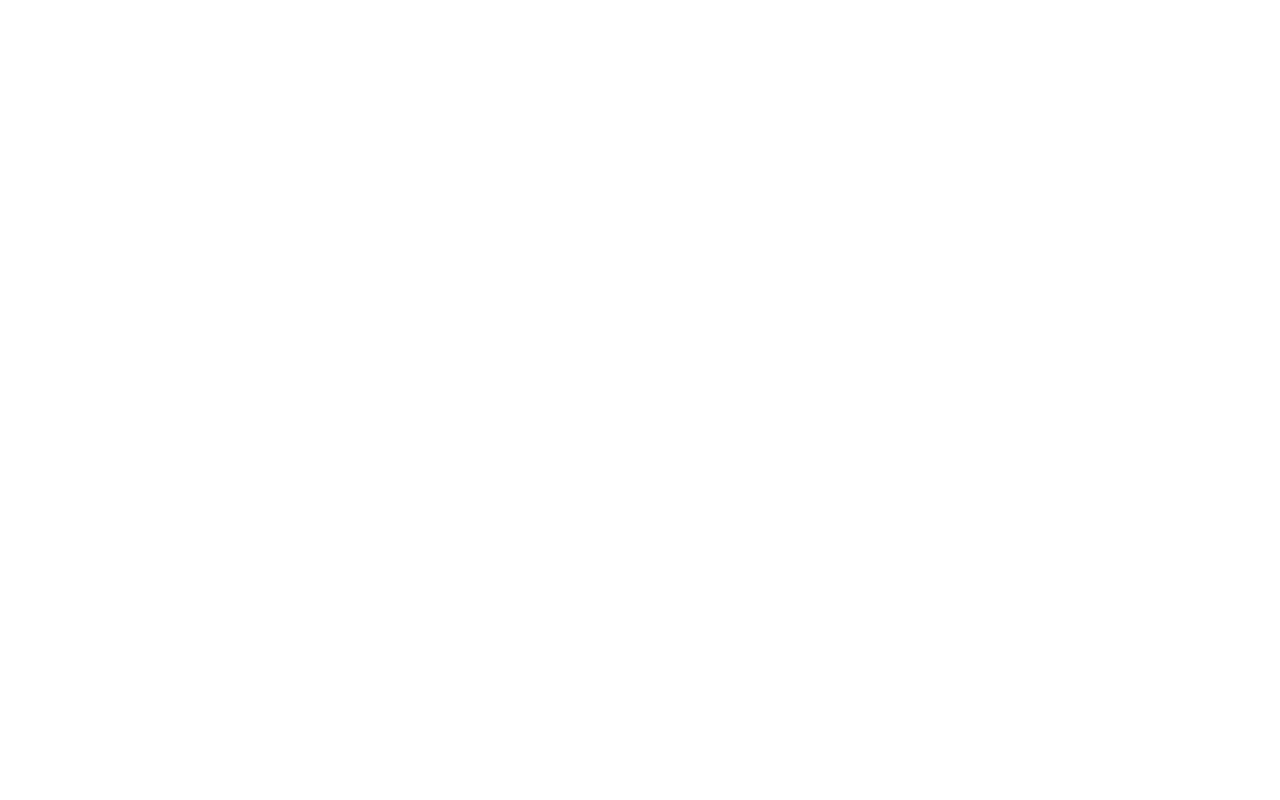
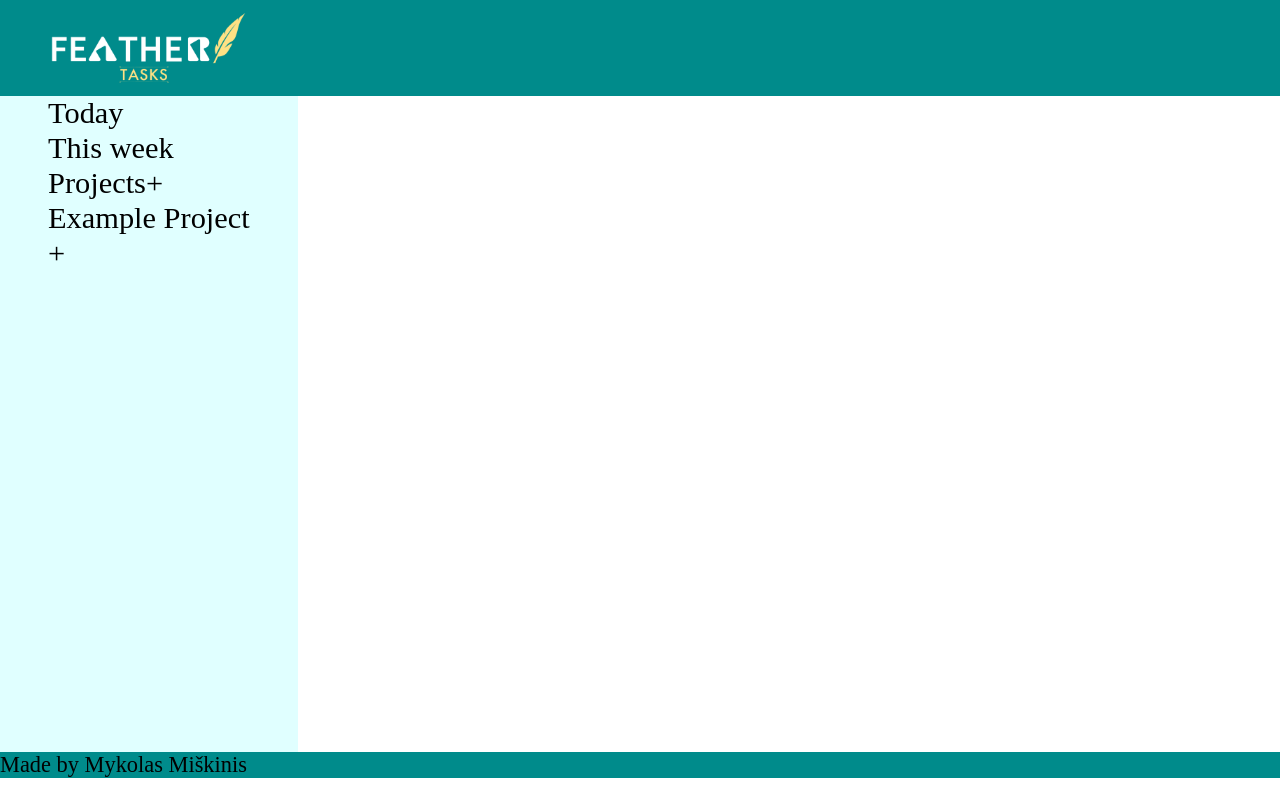
Before and after one commit to MykolasMi/Todo_List-Odin-Project, a website built with webpack: page dist/index.html in a window 1280 px wide. Built offline with Linux system fonts and the light colour scheme.

Commit message:
add html structure

```diff
--- /dev/null
+++ b/src/style.css
@@ -0,0 +1,47 @@
+body {
+    margin: 0;
+}
+
+.content {
+    display: flex;
+    flex-direction: column;
+}
+
+/*footer*/
+.header {
+    display: flex;
+    background-color: darkcyan;
+    height: 6rem;
+}
+
+.header img {
+    height: 14rem;
+    margin-top: -4.2rem;
+    margin-left: 2rem;
+}
+
+.main {
+    display: flex;
+}
+
+.leftContainer {
+    display: flex;
+    flex-direction: column;
+    height: 82vh;
+    background-color: lightcyan;
+    padding-left: 3rem;
+    padding-right: 3rem;;
+}
+
+.leftContainer div {
+    font-size: 1.9rem;;
+}
+
+.projects {
+    display: flex;
+}
+
+.footer {
+    background-color: darkcyan;
+    font-size: 1.4rem;;
+}
```
Also changed, not shown: dist/index.html, dist/main.js (added), src/logo.png (added).
